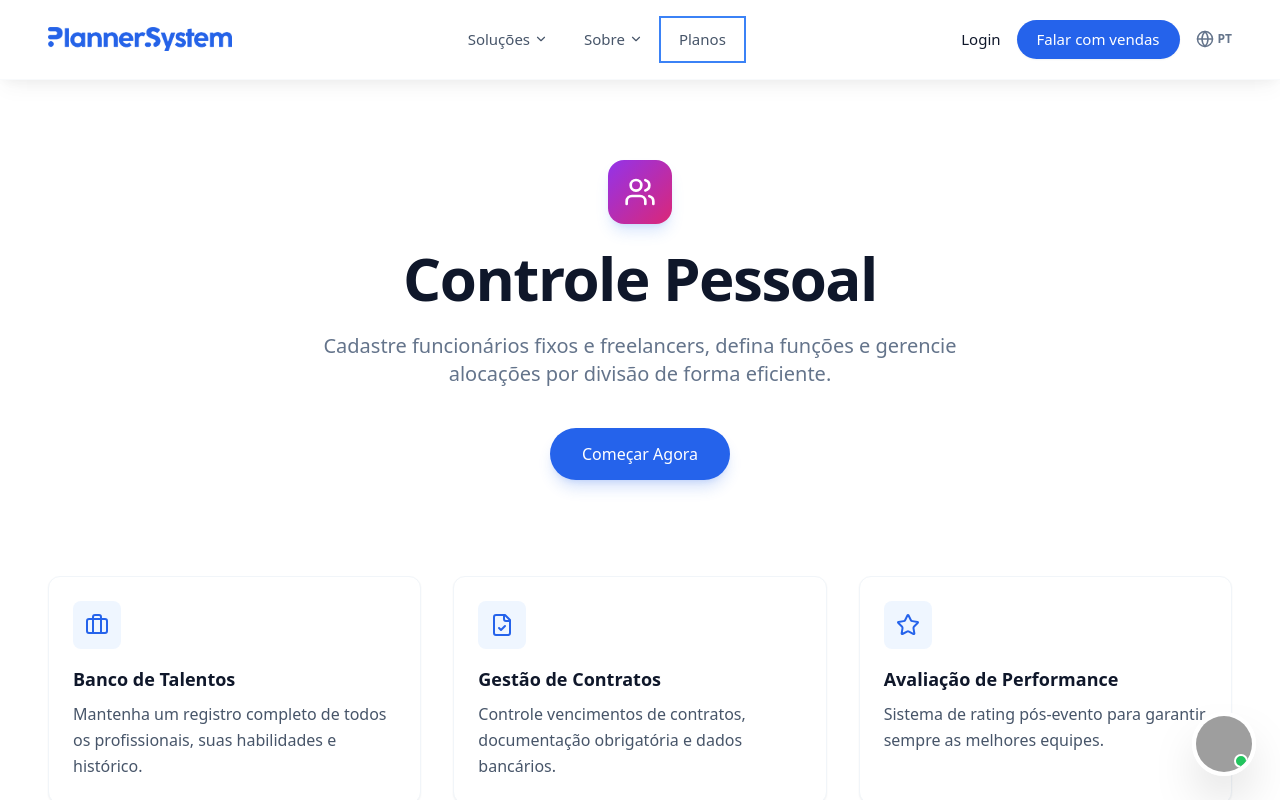
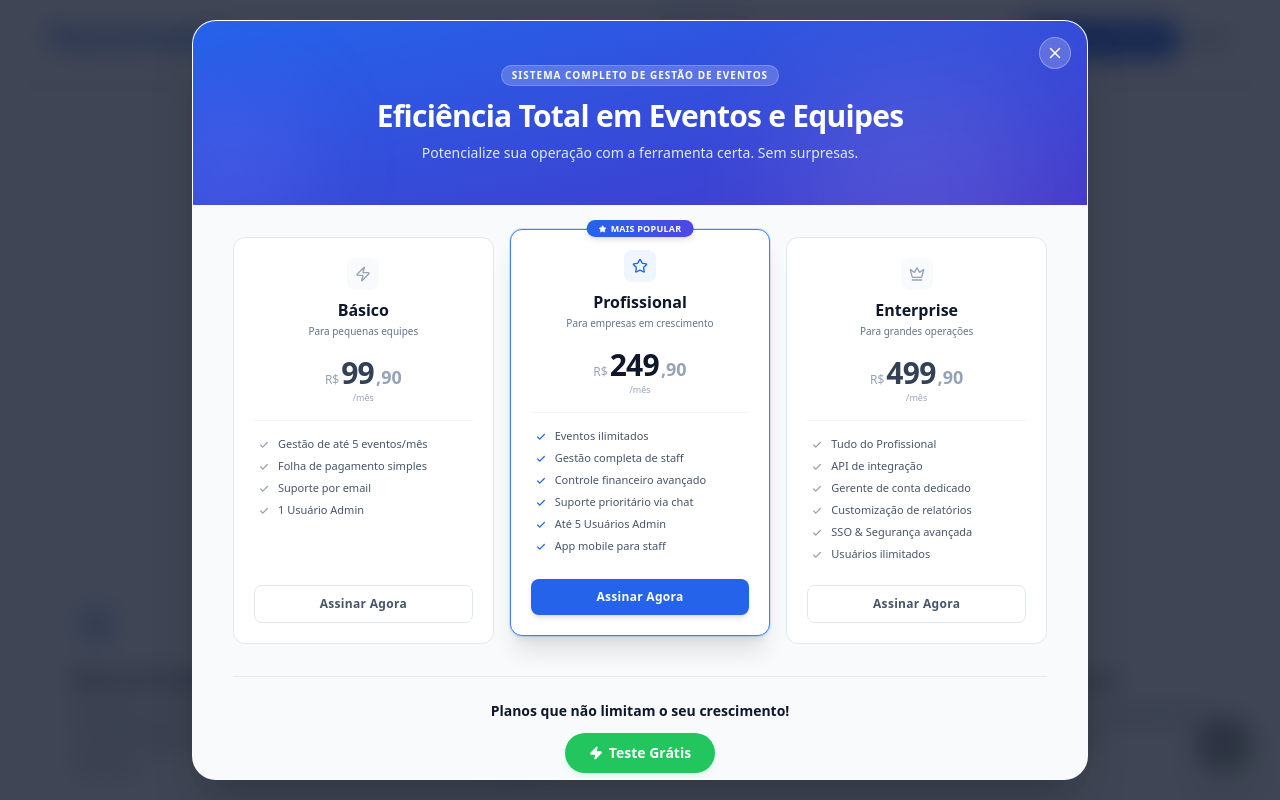
Before and after one commit to plannersystempp/site, a React (Vite) app: page /solucoes/controle-pessoal in a window 1280 px wide. Both pictures are taken after a click on the button "Planos". Shown: the top 800 px of the page. Built offline with nearby package versions, Linux system fonts and the light colour scheme; grey boxes are pictures that could not be loaded.

Commit message:
fix: corrige erros de build relacionados a props de modais

```diff
--- a/src/components/Modals/PlansModal.tsx
+++ b/src/components/Modals/PlansModal.tsx
@@ -4,6 +4,7 @@ import { X, Zap, Star, Crown, Check, CreditCard } from 'lucide-react';
 interface PlansModalProps {
   isOpen: boolean;
   onClose: () => void;
+  onContactClick?: () => void;
 }
 
 const plansData = [
@@ -55,7 +56,7 @@ const plansData = [
   }
 ];
 
-const PlansModal: React.FC<PlansModalProps> = ({ isOpen, onClose }) => {
+const PlansModal: React.FC<PlansModalProps> = ({ isOpen, onClose, onContactClick }) => {
   if (!isOpen) return null;
 
   return (
@@ -133,7 +134,9 @@ const PlansModal: React.FC<PlansModalProps> = ({ isOpen, onClose }) => {
                   ))}
                 </div>
 
-                <button className={`w-full py-2.5 rounded-lg font-bold text-xs tracking-wide transition-all duration-300 ${
+                <button
+                  onClick={onContactClick}
+                  className={`w-full py-2.5 rounded-lg font-bold text-xs tracking-wide transition-all duration-300 ${
                   plan.popular
                     ? 'bg-blue-600 text-white hover:bg-blue-700 shadow-md hover:shadow-blue-200/50'
                     : 'border border-slate-200 text-slate-600 hover:border-slate-400 hover:bg-slate-50'
@@ -148,7 +151,10 @@ const PlansModal: React.FC<PlansModalProps> = ({ isOpen, onClose }) => {
              <h3 className="text-sm font-bold text-slate-900 mb-2">Planos que não limitam o seu crescimento!</h3>
 
              <div className="flex flex-col items-center gap-3 mt-3">
-                <button className="bg-green-500 hover:bg-green-600 text-white px-6 py-2.5 rounded-full font-bold text-sm transition-all shadow-md shadow-green-100 hover:scale-105 flex items-center gap-1.5 group">
+                <button
+                  onClick={onContactClick}
+                  className="bg-green-500 hover:bg-green-600 text-white px-6 py-2.5 rounded-full font-bold text-sm transition-all shadow-md shadow-green-100 hover:scale-105 flex items-center gap-1.5 group"
+                >
                    <Zap size={14} fill="currentColor" className="group-hover:animate-pulse" /> Teste Grátis
                 </button>
                 <p className="text-[10px] text-slate-400 font-medium flex items-center gap-1 bg-white border border-slate-100 px-3 py-1 rounded-full shadow-sm">
--- a/src/components/SolutionLayout.tsx
+++ b/src/components/SolutionLayout.tsx
@@ -77,8 +77,8 @@ const SolutionLayout: React.FC<SolutionLayoutProps> = ({
       <Footer onContactClick={openContactModal} />
       <WhatsAppFloating />
 
-      {showContactModal && <ContactModal onClose={closeContactModal} />}
-      {showPlansModal && <PlansModal onClose={closePlansModal} onContactClick={() => { closePlansModal(); openContactModal(); }} />}
+      {showContactModal && <ContactModal isOpen={true} onClose={closeContactModal} />}
+      {showPlansModal && <PlansModal isOpen={true} onClose={closePlansModal} onContactClick={() => { closePlansModal(); openContactModal(); }} />}
     </div>
   );
 };
```
